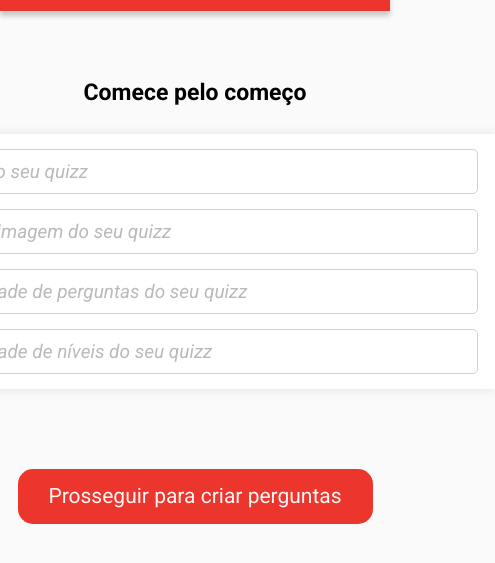
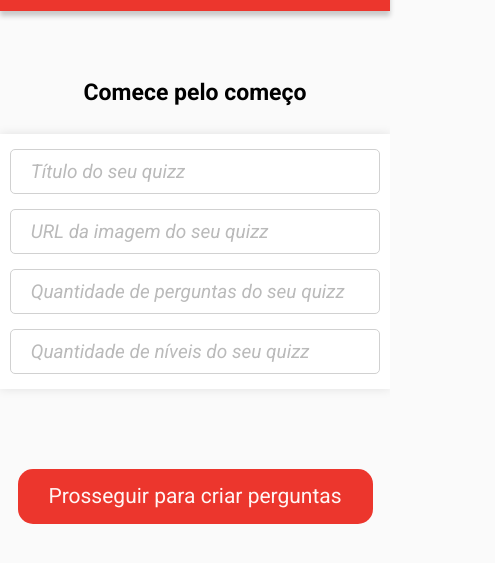
Before and after one commit to Josana-Kla/projeto6-buzzquizz, a plain HTML site: page index.html in a window 390 px wide. Both pictures are taken after a click on the element "Criar Quizz". Shown: the part 59-622 px from the top of the page, 495 px wide, since content can reach past the window. Drawn offline with nearby package versions, Linux system fonts and the light colour scheme; no server answers.

Commit message:
ajuste mobile

```diff
--- a/css/style.css
+++ b/css/style.css
@@ -110,7 +110,7 @@ input::placeholder {
     align-items: center;
     justify-content: center;
     border-radius: 15px;
-    margin-top: 80px;
+    margin: 80px auto;
 }
 
 .display-sem-quizz {
@@ -254,6 +254,18 @@ input::placeholder {
 
 @media (max-width: 1110px) {
 
+    .caixa-especificacoes {
+        width: 100vw;
+    }
+
+    .caixa-perguntas {
+        width: 100vw;
+    }
+
+    input {
+        width: 95%;
+    }
+
     .display-sem-quizz {
         max-width: 340px;
 
--- a/scripts/script.js
+++ b/scripts/script.js
@@ -9,7 +9,7 @@ function criarQuizz () {
     <div class="pag-criacao-quizz">
             <h2 class="titulo-instrucao">Comece pelo começo</h2>
             <div class="caixa-especificacoes">
-                <input type="text" name="tituloQuizz" placeholder="Título do seu quizz">
+                <input type="text" name="tituloQuizz" maxlength="65" placeholder="Título do seu quizz">
                 <input type="text" name="URLQuizz" placeholder="URL da imagem do seu quizz">
                 <input type="text" name="qtdPerg" placeholder="Quantidade de perguntas do seu quizz">
                 <input type="text" name="qtdNiveis" placeholder="Quantidade de níveis do seu quizz">
```
